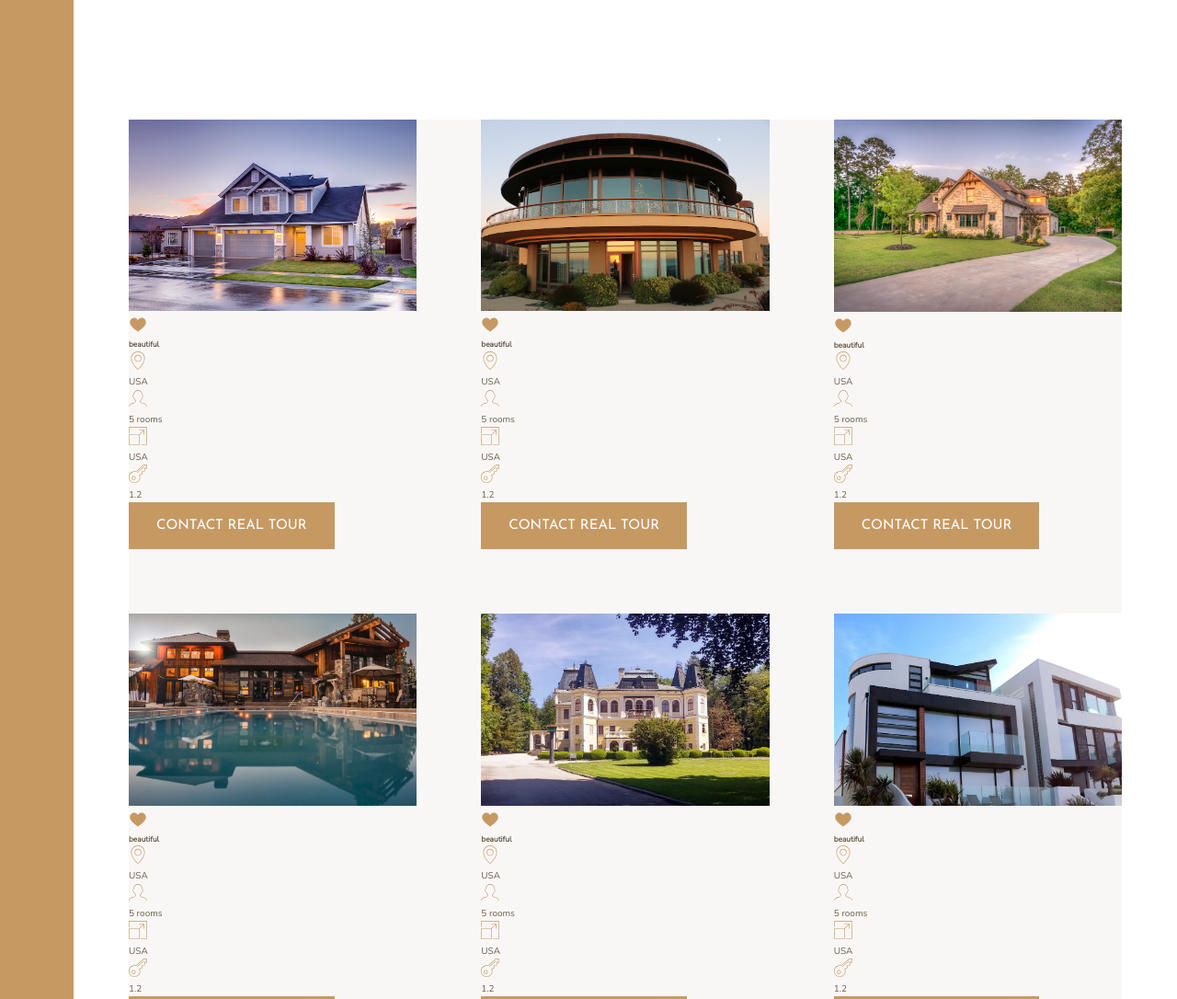
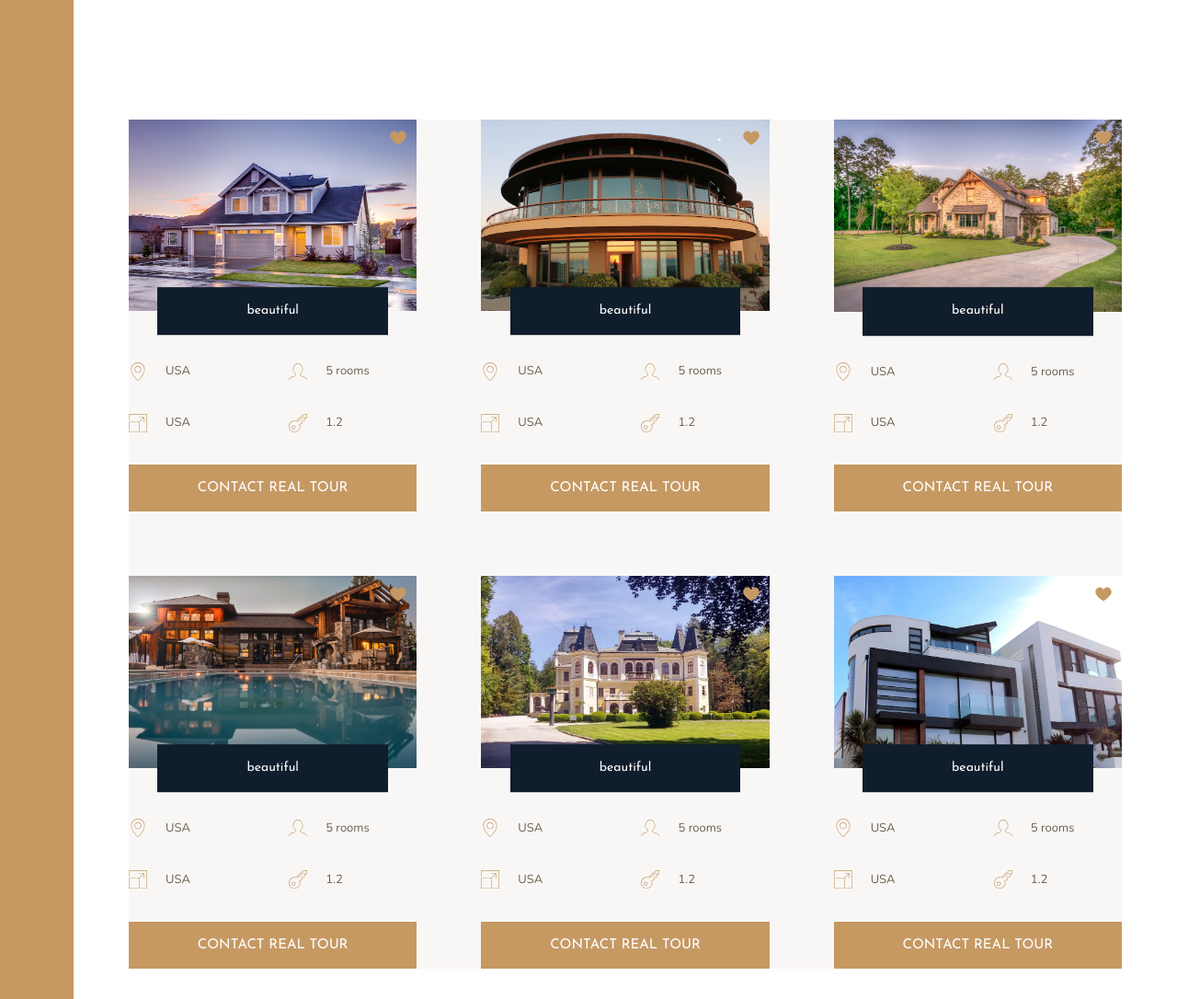
Before and after one commit to akshitkumar450/CSS-grid-and-nexters-project, a website: page index.html in a window 1280 px wide. Shown: the part 1840-2926 px from the top of the page at 92% size. Drawn offline with nearby package versions, Linux system fonts and the light colour scheme.

Commit message:
homes section done

```diff
--- a/sass/_homes.scss
+++ b/sass/_homes.scss
@@ -9,28 +9,72 @@
   background-color: $color-grey-light-1;
 
   .home {
+    // position: relative;
+    display: grid;
+    grid-template-columns: repeat(2, 1fr);
+    grid-gap: 3.5rem;
+
     &__img {
       width: 100%;
+      grid-column: 1/-1;
+      grid-row: 1/2;
+      z-index: 1;
     }
 
     &__like {
       height: 2rem;
       width: 2rem;
       fill: $color-primary;
+      grid-row: 1/2;
+      grid-column: 2/3;
+      z-index: 2;
+      margin: 1rem;
+      justify-self: end;
+      // position: absolute;
+      // top: 1rem;
+      // right: 1rem;
+    }
+
+    &__name {
+      background-color: $color-secondary;
+      font-family: $font-display;
+      text-align: center;
+      color: white;
+      padding: 1.5rem 4rem;
+      font-size: 1.4rem;
+      font-weight: 400;
+      width: 80%;
+      transform: translateY(50%);
+      z-index: 3;
+      grid-column: 1/3;
+      grid-row: 1/2;
+      justify-self: center;
+      align-self: end;
+    }
+
+    &__location,
+    &__rooms {
+      margin-top: 2rem;
     }
 
     &__location,
     &__rooms,
     &__area,
     &__price {
+      font-size: 1.3rem;
+      display: flex;
+      align-items: center;
+
       svg {
         height: 2rem;
         width: 2rem;
         fill: $color-primary;
+        margin-right: 2rem;
       }
+    }
 
-      p {
-      }
+    .btn {
+      grid-column: 1/-1;
     }
   }
 }
```
Also changed, not shown: css/style.css.
